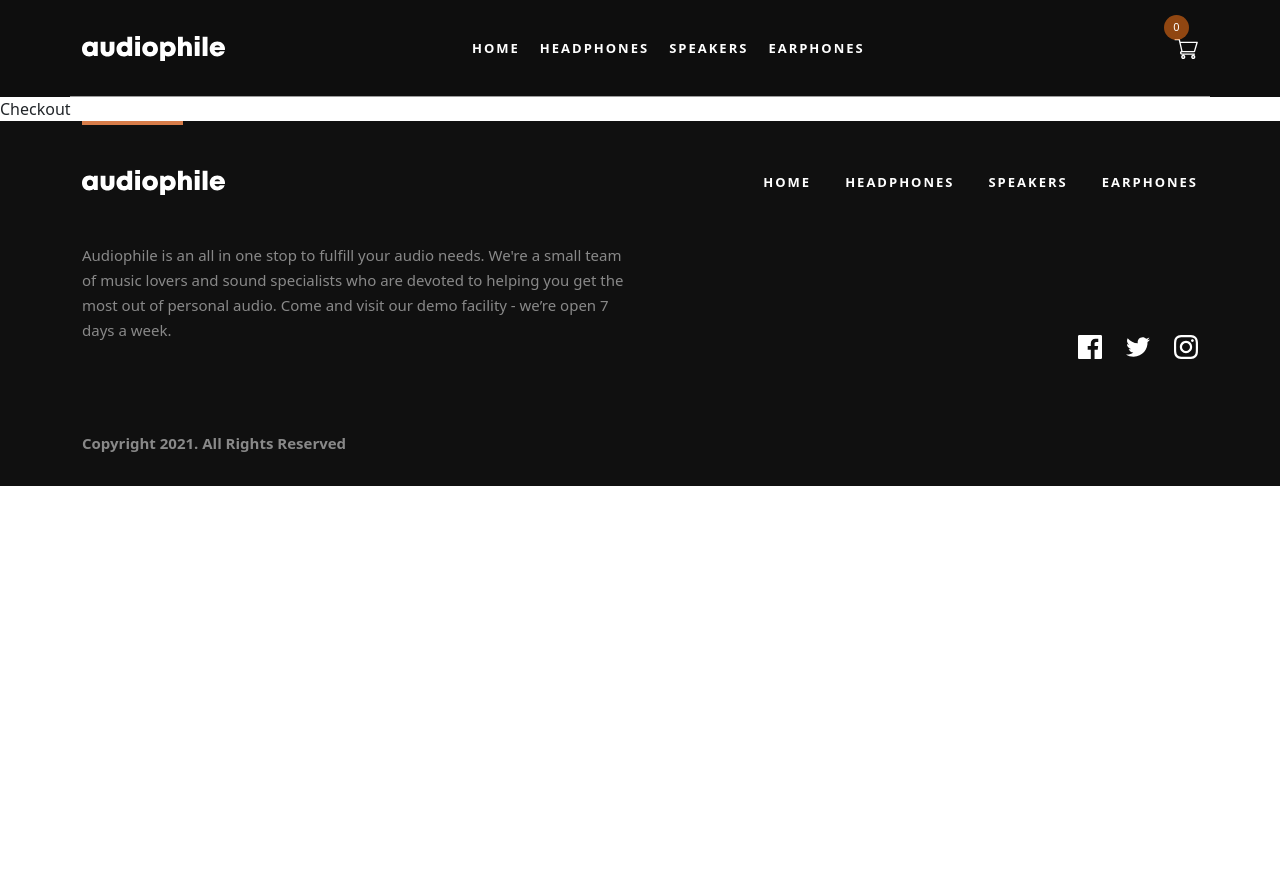
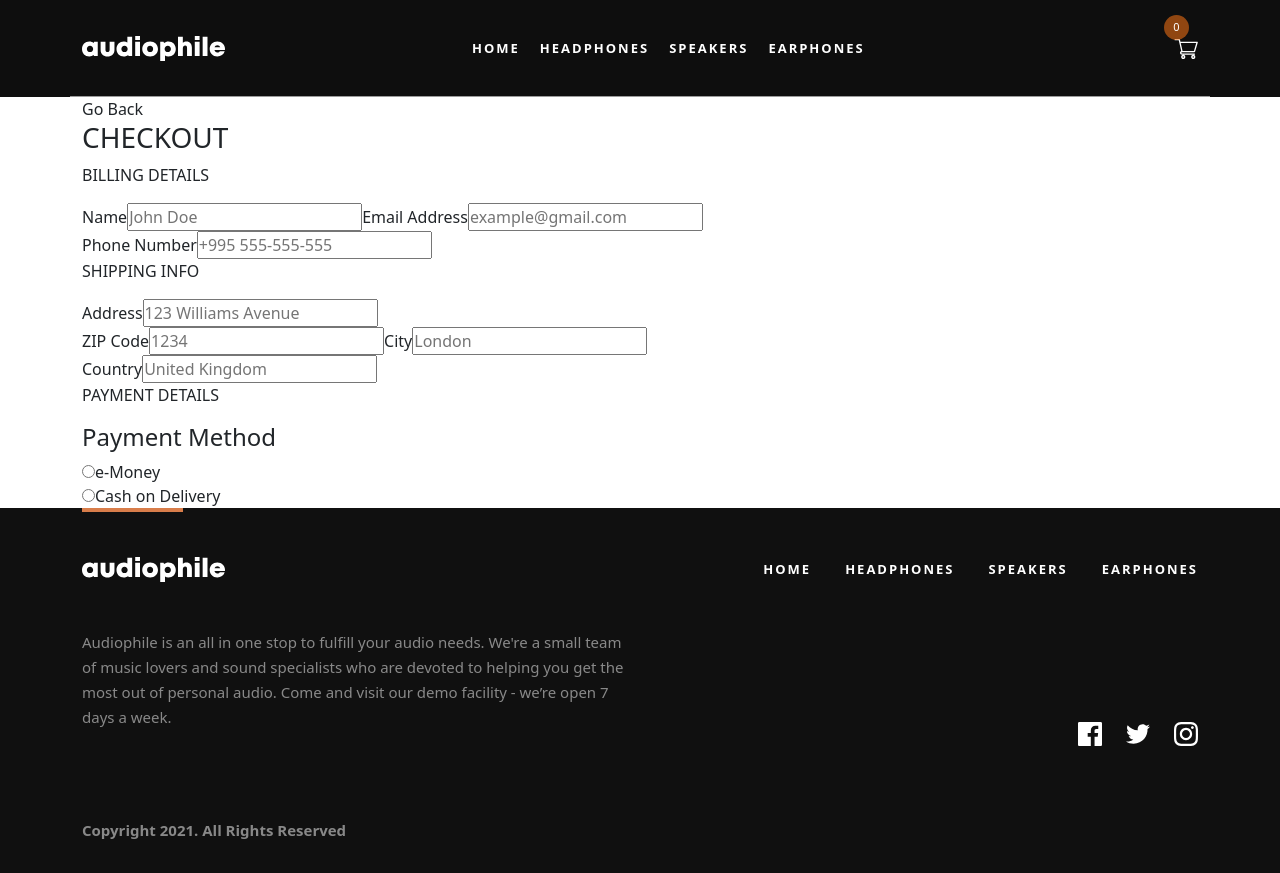
Before and after one commit to Ctato1/audiophile, a React (Create React App) app: page /checkout in a window 1280 px wide. Before the commit the page ends 800 px from the top, so only its background shows below. Built offline with nearby package versions, Linux system fonts and the light colour scheme.

Commit message:
add checkout html

```diff
--- a/src/components/Header/Header.jsx
+++ b/src/components/Header/Header.jsx
@@ -1,6 +1,6 @@
 import { Container, Row, Col } from "reactstrap";
 import "./header.css";
-import { Link } from "react-router-dom";
+import { Link, useNavigate } from "react-router-dom";
 import { useEffect, useState } from "react";
 import ItemCategory from "../UI/ItemCategory";
 import { UseDispatch, useDispatch, useSelector } from "react-redux";
@@ -25,6 +25,7 @@ const Header = () => {
     },
   ];
   const dispatch = useDispatch();
+  const navigate = useNavigate();
   const [navbar, setNavbar] = useState(false);
   const [number, setNumber] = useState(0);
 
@@ -148,7 +149,10 @@ const Header = () => {
                   <h2>TOTAL</h2>
                   <span role="button">$ {totalAmount.toFixed(2)}</span>
                 </footer>
-                <button className="checkout">CHECKOUT</button>
+                <button className="checkout" onClick={()=>{
+                  setToggleCart((prev) => (prev = !prev))
+                  navigate('checkout')
+                }}>CHECKOUT</button>
               </div>
             </div>
           )}
--- a/src/pages/Checkout.jsx
+++ b/src/pages/Checkout.jsx
@@ -1,9 +1,87 @@
-import React from 'react'
+import { useNavigate } from "react-router-dom";
+import "../styles/checkout.css";
+import { Container, Row, Col } from "reactstrap";
 
 const Checkout = () => {
+  const navigate = useNavigate();
+
   return (
-    <div>Checkout</div>
-  )
-}
+    <Container>
+      <Row>
+        <Col lg="12">
+          <div className="go-back">
+            <span onClick={() => navigate(-1)}>Go Back</span>
+          </div>
+        </Col>
+      </Row>
+      <Row>
+        <Col lg="9">
+          <section className="checkout-field">
+            <form>
+              <h3>CHECKOUT</h3>
+              <p>BILLING DETAILS</p>
+              <div className="form-first">
+                <label htmlFor="nameInput">Name</label>
+                <input id="nameInput" type="text" placeholder="John Doe" />
+                <label htmlFor="emailInput">Email Address</label>
+                <input
+                  id="emailInput"
+                  type="email"
+                  placeholder="example@gmail.com"
+                />
+              </div>
+              <div className="form-second">
+                <label htmlFor="phoneInput">Phone Number</label>
+                <input
+                  id="phoneInput"
+                  type="number"
+                  placeholder="+995 555-555-555"
+                />
+              </div>
+              <p>SHIPPING INFO</p>
+              <div className="form-third">
+                <label htmlFor="addressInput">Address</label>
+                <input
+                  id="addressInput"
+                  type="text"
+                  placeholder="123 Williams Avenue"
+                />
+              </div>
+              <div className="form-fourth">
+                <label htmlFor="zipInput">ZIP Code</label>
+                <input id="zipInput" type="text" placeholder="1234" />
+                <label htmlFor="cityInput">City</label>
+                <input id="cityInput" type="text" placeholder="London" />
+              </div>
+              <div className="form-fifth">
+                <label htmlFor="countryInput">Country</label>
+                <input
+                  id="countryInput"
+                  type="text"
+                  placeholder="United Kingdom"
+                />
+              </div>
+              <p>PAYMENT DETAILS</p>
+              <div className="form-sixth">
+                <h4>Payment Method</h4>
+                <div className="payment-details">
+                  <form className="payment-select">
+                    <input id="moneyBtn" type="radio" name="card"/>
+                    <label for="moneyBtn">e-Money</label>
+                  </form>
+                  <form className="payment-select">
+                    <input id="cashBtn" type="radio" name="card"/>
+                    <label for="cashBtn">Cash on Delivery</label>
+                  </form>
+                </div>
+              </div>
+            </form>
+          </section>
+        </Col>
+        <Col lg="3"></Col>
+      </Row>
+    </Container>
+  );
+};
 
-export default Checkout
+export default Checkout;
```
Also changed, not shown: src/styles/checkout.css (added).
